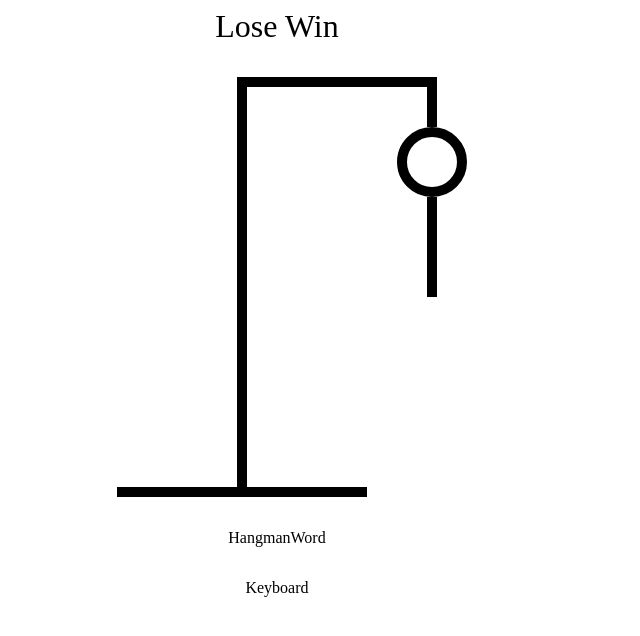
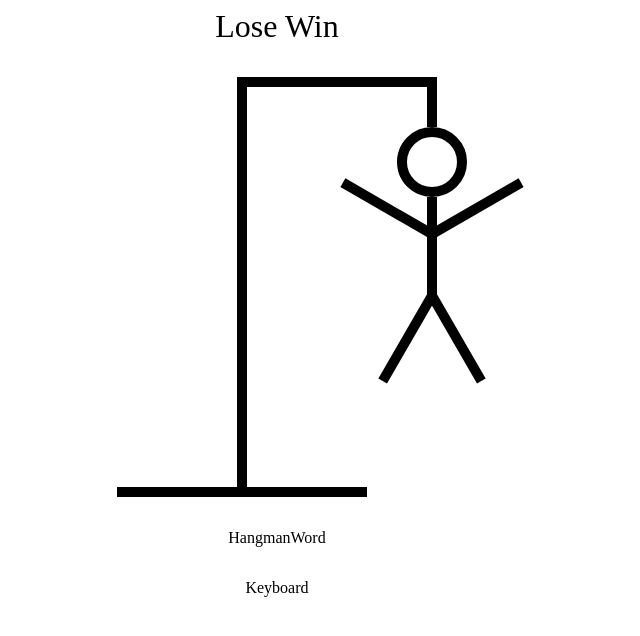
Before and after one commit to dominicmena/Typescript-Hangman, a React (Vite) app: page / in a window 1280 px wide. Shown: the top 636 px of the page, without its empty margins (363-1003 px from the left). Built offline with nearby package versions, Linux system fonts and the light colour scheme.

Commit message:
rendering full hangman body divs

```diff
--- a/src/HangmanDrawing.tsx
+++ b/src/HangmanDrawing.tsx
@@ -27,11 +27,75 @@
   />
 );
 
+const RIGHT_ARM = (
+    <div
+      style={{
+        width: "100px",
+        height: "10px",
+        background: "black",
+        position: "absolute",
+        top: "150px",
+        right: "-100px",
+        rotate: "-30deg",
+        transformOrigin: "left bottom",
+      }}
+    />
+  );
+
+  const LEFT_ARM = (
+    <div
+      style={{
+        width: "100px",
+        height: "10px",
+        background: "black",
+        position: "absolute",
+        top: "150px",
+        right: "10px",
+        rotate: "30deg",
+        transformOrigin: "right bottom",
+      }}
+    />
+  );
+
+  const RIGHT_LEG = (
+    <div
+      style={{
+        width: "100px",
+        height: "10px",
+        background: "black",
+        position: "absolute",
+        top: "210px",
+        right: "-90px",
+        rotate: "60deg",
+        transformOrigin: "left bottom",
+      }}
+    />
+  );
+
+  const LEFT_LEG = (
+    <div
+      style={{
+        width: "100px",
+        height: "10px",
+        background: "black",
+        position: "absolute",
+        top: "210px",
+        right: 0,
+        rotate: "-60deg",
+        transformOrigin: "right bottom",
+      }}
+    />
+  );
+
 function HangmanDrawing() {
   return (
     <div style={{ position: "relative" }}>
       {HEAD}
       {BODY}
+      {RIGHT_ARM}
+      {LEFT_ARM}
+      {RIGHT_LEG}
+      {LEFT_LEG}
       <div
         style={{
           height: "50px",
```
